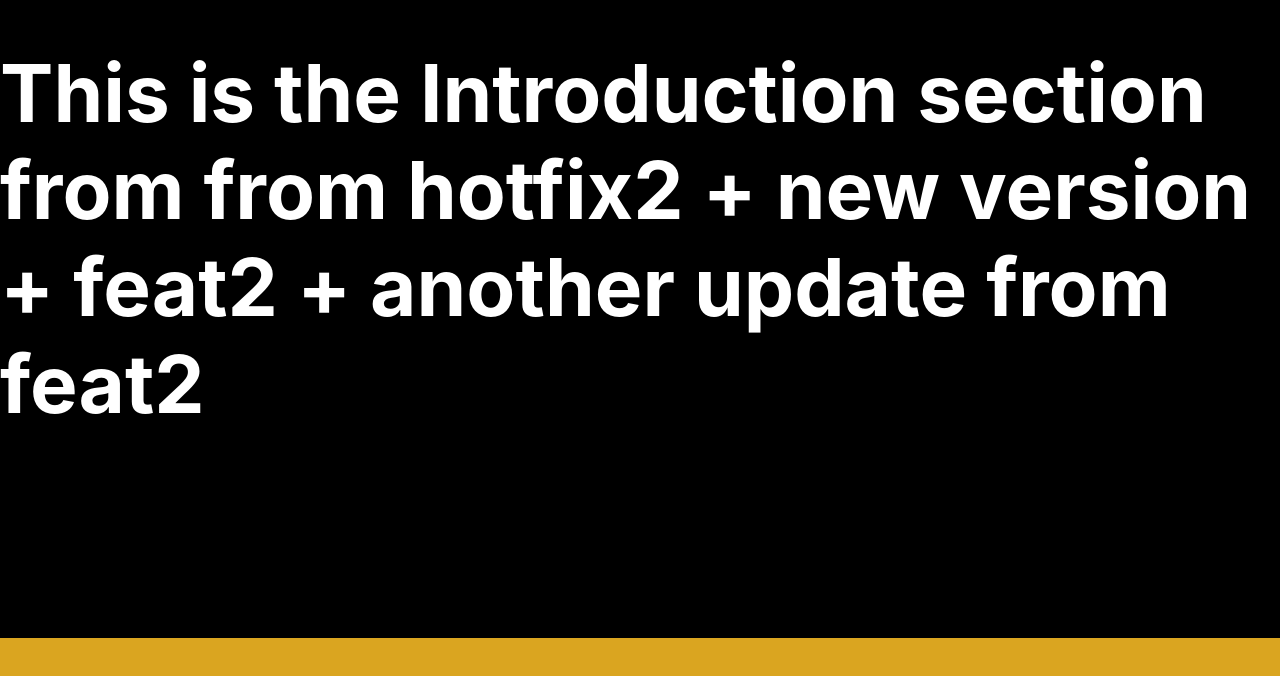
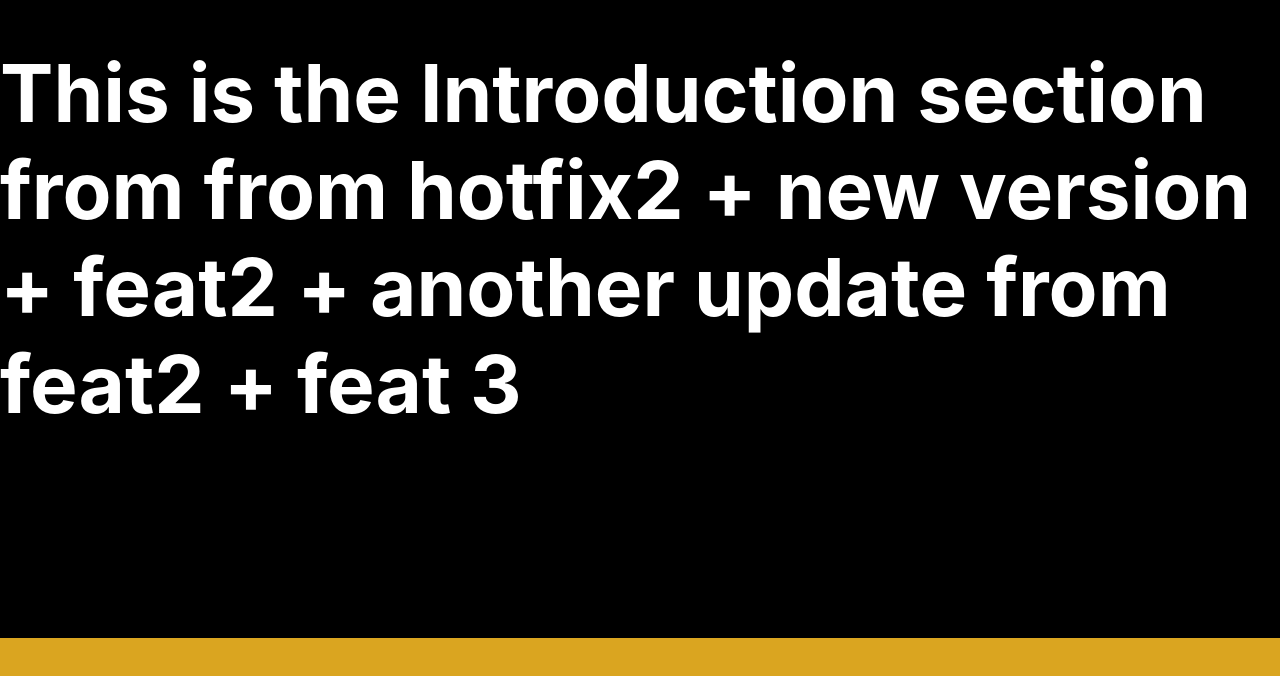
Before and after one commit to fredericdasilva/locomotive-scroll-react, a React (Create React App) app: page / in a window 1280 px wide. Shown: the part 162-838 px from the top of the page. Built offline with nearby package versions, Linux system fonts and the light colour scheme; what react-locomotive-scroll would draw is missing.

Commit message:
feat3 + update text

```diff
--- a/src/App.js
+++ b/src/App.js
@@ -18,12 +18,10 @@ function App() {
           data-scroll-speed="4"
           data-scroll-section
         >
-
           <h1>
-            This is the Introduction section from from hotfix2 + new version + feat2 + another update from
-            feat2
+            This is the Introduction section from from hotfix2 + new version +
+            feat2 + another update from feat2 + feat 3
           </h1>
-
         </section>
 
         <section className="contents" data-scroll-section>
```
